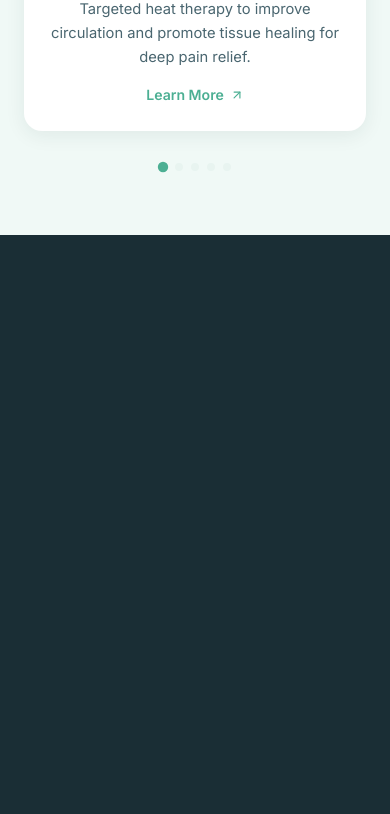
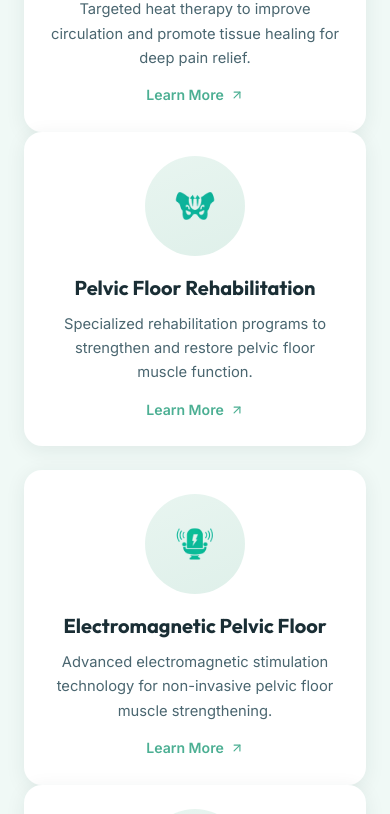
Before and after one commit to CerciMuh/therapyjo_proposal, a Next.js app: page / in a window 390 px wide. Shown: the part 2620-3434 px from the top of the page. Built offline with nearby package versions, Linux system fonts and the light colour scheme.

Commit message:
more phone fixes.... GSAP

```diff
--- a/src/app/components/Services.tsx
+++ b/src/app/components/Services.tsx
@@ -48,6 +48,13 @@ export default function Services() {
         const section = sectionRef.current;
         if (!section) return;
 
+        // Disable pin on mobile — cards just stack normally
+        const isMobile = window.innerWidth < 768;
+        if (isMobile) {
+            setActiveSlide(-1); // show all slides on mobile
+            return;
+        }
+
         const ctx = gsap.context(() => {
             ScrollTrigger.create({
                 trigger: section,
@@ -90,11 +97,13 @@ export default function Services() {
                     {slides.map((pair, slideIdx) => (
                         <div
                             key={slideIdx}
-                            className={`svc-slide ${slideIdx === activeSlide
-                                ? "active"
-                                : slideIdx < activeSlide
-                                    ? "exited"
-                                    : "waiting"
+                            className={`svc-slide ${activeSlide === -1
+                                    ? "active"
+                                    : slideIdx === activeSlide
+                                        ? "active"
+                                        : slideIdx < activeSlide
+                                            ? "exited"
+                                            : "waiting"
                                 }`}
                         >
                             {pair.map((service, rowIdx) => {
```
